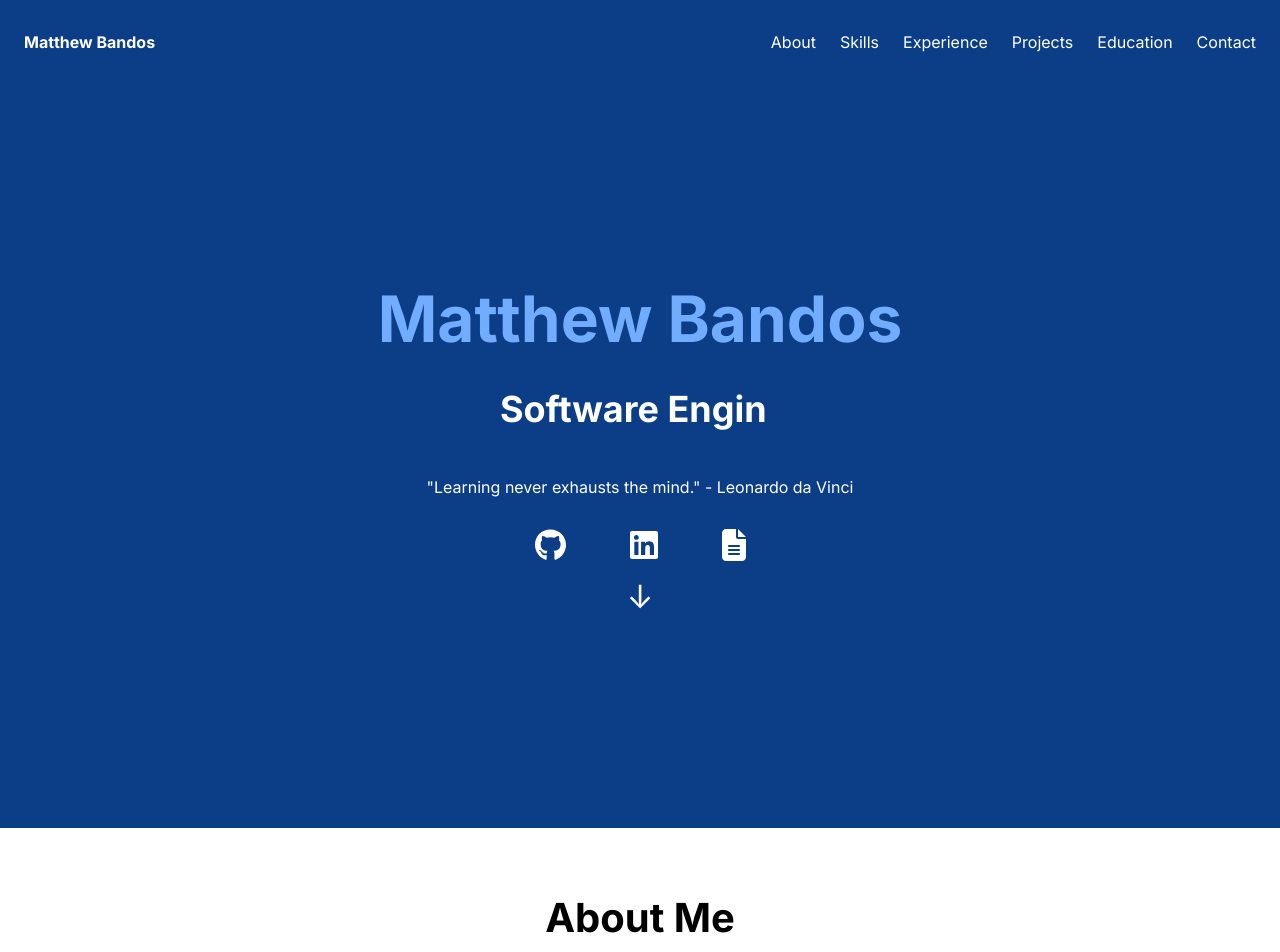
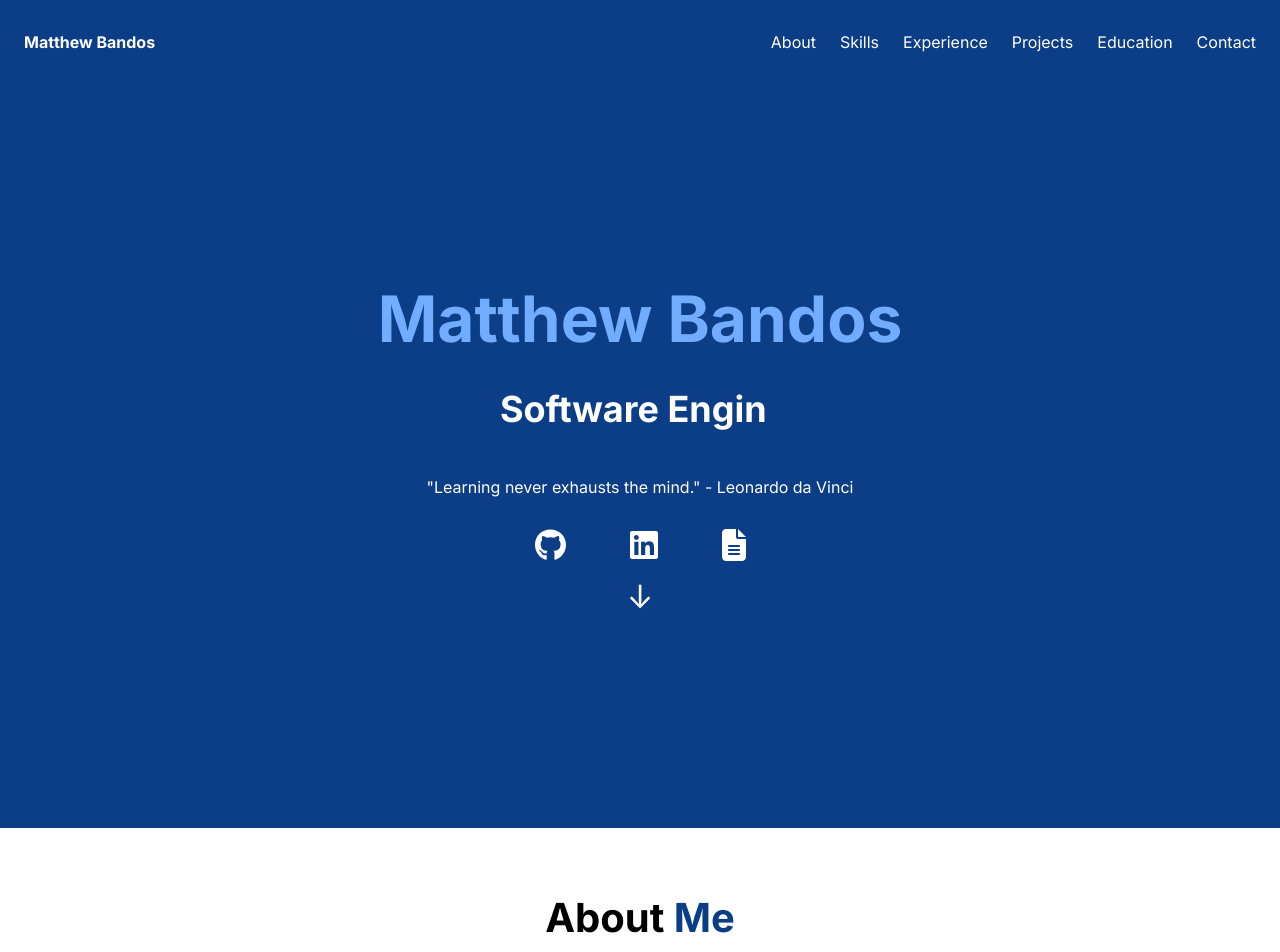
Before and after one commit to RoboticsMB/Personal_Website_2.0, a React (Create React App) app: page / in a window 1280 px wide. Shown: the top 952 px of the page. Built offline with nearby package versions, Linux system fonts and the light colour scheme.

Commit message:
Styling of About me title

```diff
--- a/src/Components/About/About.css
+++ b/src/Components/About/About.css
@@ -3,6 +3,10 @@
     font-size: 2.5rem;
     padding-top: 2rem;
     padding-bottom: 2rem;
+}
+
+.color-me{
+    color: #0b3e86;
 }
 
 .about-container{
--- a/src/Components/About/About.js
+++ b/src/Components/About/About.js
@@ -2,7 +2,7 @@ import './About.css';
 function About(){
     return (
         <section id="about" className="about-section">
-            <h2>About Me</h2>
+            <h2>About <span className="color-me">Me</span></h2>
             <div className="about-container">
                 <div className="about-image"><img src="./Matthew_Bandos_Photo.jpg" alt="Matthew Bandos"/>
                 </div>
```
